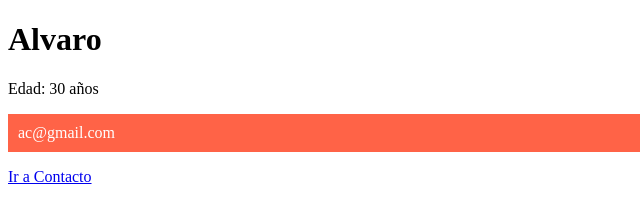
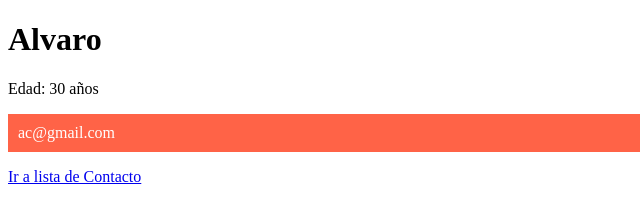
Before and after one commit to Alconde/sesion_2, a plain HTML site: page index.html in a window 1280 px wide. Shown: the full height of the page, 0-640 px from the left. Drawn offline with Linux system fonts and the light colour scheme.

Commit message:
Modificado contacto

```diff
--- a/index.html
+++ b/index.html
@@ -10,6 +10,6 @@
     <h1>Alvaro</h1>
     <p>Edad: 30 años</p>
     <p class="rojo">ac@gmail.com</p>
-    <a href="./contacto.html">Ir a Contacto</a>
+    <a href="./contacto.html">Ir a lista de Contacto</a>
 </body>
 </html>
```
